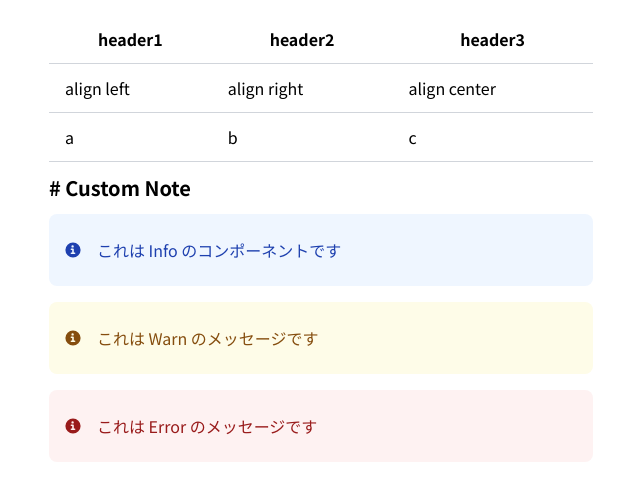
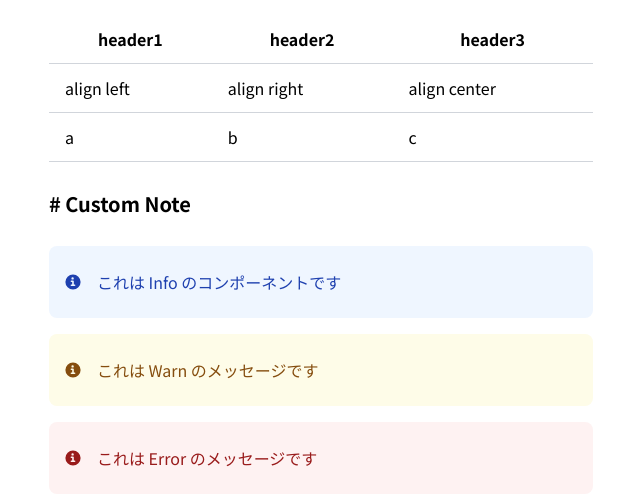
Before and after one commit to ucpr/ucpr.dev, an Astro site: page /articles/example in a window 1280 px wide. Shown: the part 3484-3978 px from the top of the page, without its empty margins (319-959 px from the left). Built offline with nearby package versions, Linux system fonts and the light colour scheme; Astro itself is replaced by a stand-in of ours; some packages are replaced by stand-ins of ours.

Commit message:
chore: modify styling

```diff
--- a/src/components/Note.tsx
+++ b/src/components/Note.tsx
@@ -5,7 +5,7 @@ const Info: Component<{
 }> = (props) => {
   return (
     <>
-      <div class="flex items-center p-4 mb-4 text-sm text-blue-800 rounded-lg bg-blue-50 " role="alert">
+      <div class="flex items-center p-4 my-4 text-sm text-blue-800 rounded-lg bg-blue-50 " role="alert">
         <svg class="flex-shrink-0 inline w-4 h-4 me-3" aria-hidden="true" xmlns="http://www.w3.org/2000/svg" fill="currentColor" viewBox="0 0 20 20">
           <path d="M10 .5a9.5 9.5 0 1 0 9.5 9.5A9.51 9.51 0 0 0 10 .5ZM9.5 4a1.5 1.5 0 1 1 0 3 1.5 1.5 0 0 1 0-3ZM12 15H8a1 1 0 0 1 0-2h1v-3H8a1 1 0 0 1 0-2h2a1 1 0 0 1 1 1v4h1a1 1 0 0 1 0 2Z" />
         </svg>
@@ -22,7 +22,7 @@ const Warn: Component<{
 }> = (props) => {
   return (
     <>
-      <div class="flex items-center p-4 mb-4 text-sm text-yellow-800 rounded-lg bg-yellow-50" role="alert">
+      <div class="flex items-center p-4 my-4 text-sm text-yellow-800 rounded-lg bg-yellow-50" role="alert">
         <svg class="flex-shrink-0 inline w-4 h-4 me-3" aria-hidden="true" xmlns="http://www.w3.org/2000/svg" fill="currentColor" viewBox="0 0 20 20">
           <path d="M10 .5a9.5 9.5 0 1 0 9.5 9.5A9.51 9.51 0 0 0 10 .5ZM9.5 4a1.5 1.5 0 1 1 0 3 1.5 1.5 0 0 1 0-3ZM12 15H8a1 1 0 0 1 0-2h1v-3H8a1 1 0 0 1 0-2h2a1 1 0 0 1 1 1v4h1a1 1 0 0 1 0 2Z" />
         </svg>
@@ -39,7 +39,7 @@ const Error: Component<{
 }> = (props) => {
   return (
     <>
-      <div class="flex items-center p-4 mb-4 text-sm text-red-800 rounded-lg bg-red-50" role="alert">
+      <div class="flex items-center p-4 my-4 text-sm text-red-800 rounded-lg bg-red-50" role="alert">
         <svg class="flex-shrink-0 inline w-4 h-4 me-3" aria-hidden="true" xmlns="http://www.w3.org/2000/svg" fill="currentColor" viewBox="0 0 20 20">
           <path d="M10 .5a9.5 9.5 0 1 0 9.5 9.5A9.51 9.51 0 0 0 10 .5ZM9.5 4a1.5 1.5 0 1 1 0 3 1.5 1.5 0 0 1 0-3ZM12 15H8a1 1 0 0 1 0-2h1v-3H8a1 1 0 0 1 0-2h2a1 1 0 0 1 1 1v4h1a1 1 0 0 1 0 2Z" />
         </svg>
--- a/src/pages/articles/[slug].astro
+++ b/src/pages/articles/[slug].astro
@@ -70,7 +70,7 @@ const pubDate = post.data.date.split("T", 1)[0];
     @apply text-base py-1;
   }
   .content table {
-    @apply w-full text-base rtl:text-right py-2;
+    @apply w-full text-base rtl:text-right py-2 mb-4;
   }
   .contnet table thread {
     @apply text-base uppercase;
```
